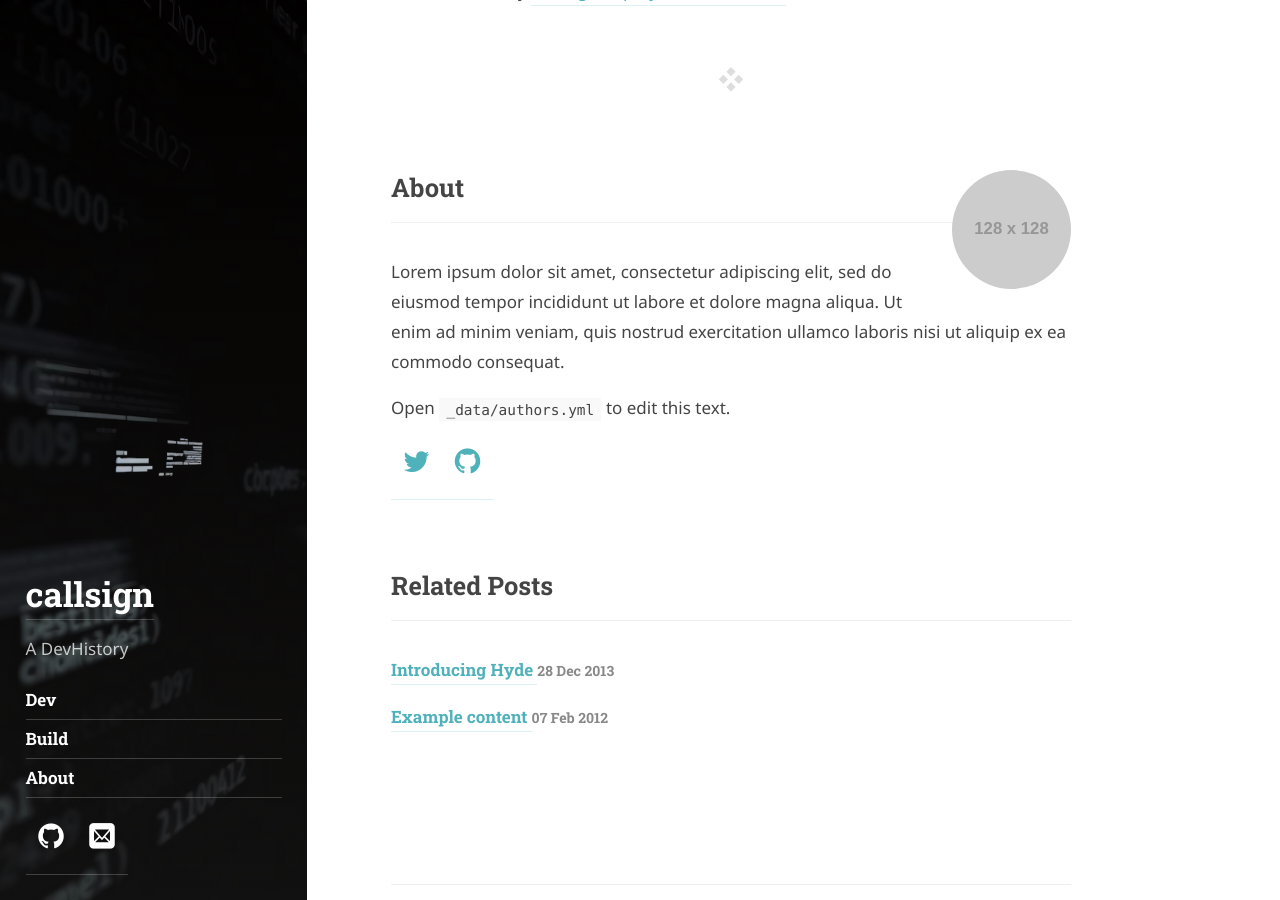
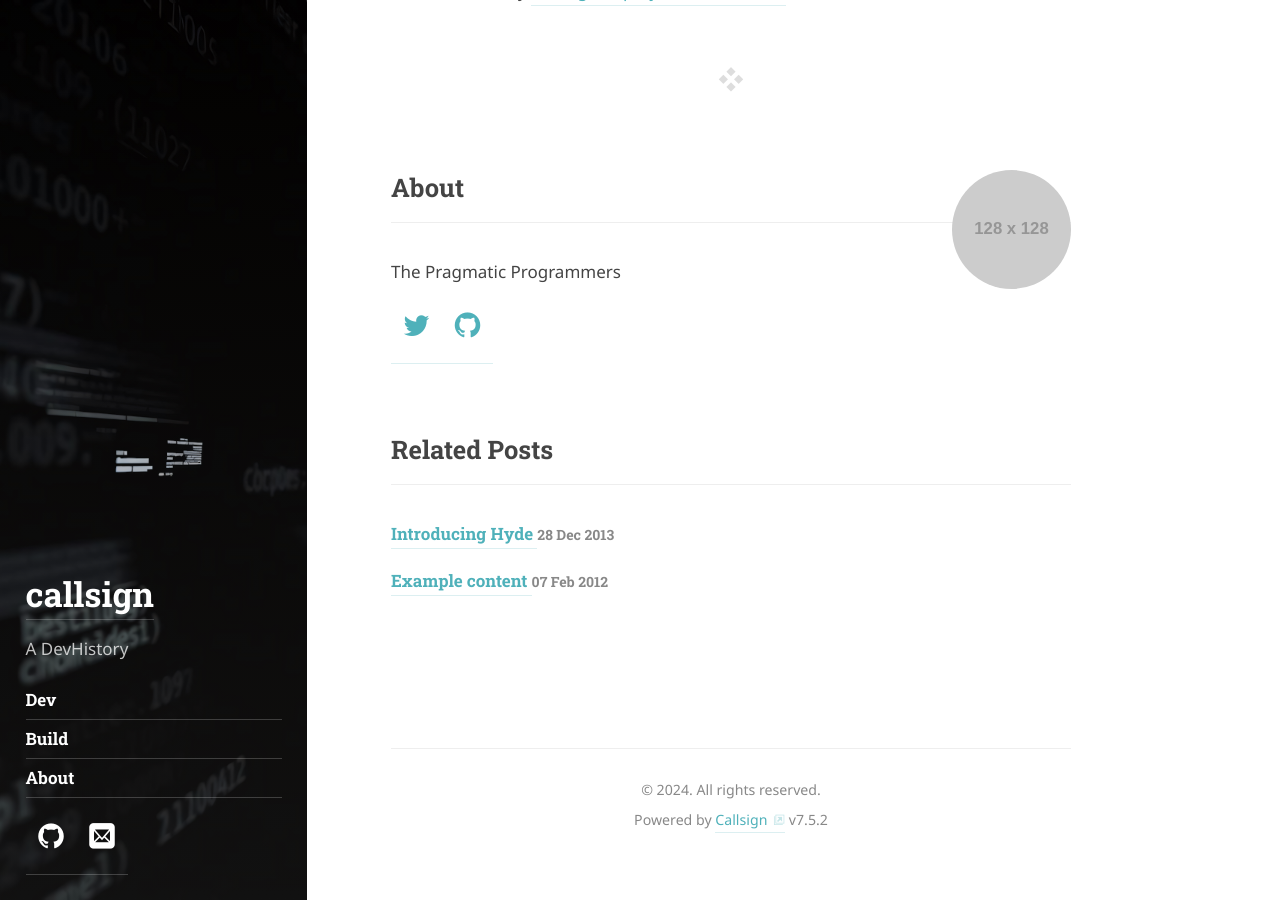
Before and after one commit to callsign88/callsign88.github.io, a Jekyll site: the page built from _posts/2012-02-06-whats-jekyll.md, in a window 1280 px wide and 900 px high, scrolled down 719 px. Built offline with Jekyll 4.4.1, drawn with Linux system fonts in a browser that asks for light colours; some web fonts are replaced.

Commit message:
Correct email typo and update author2 information

```diff
--- a/_data/authors.yml
+++ b/_data/authors.yml
@@ -3,7 +3,7 @@
 # Change `author1` to your shortname.
 author1:
   name: callsign
-  email: callsign88@gmaii.com
+  email: callsign88@gmail.com
 
   # Used at the bottom of each page and at the top of the `about` layout
   # Markdown enabled, can use multiple paragraphs (enabled by `|`)
@@ -67,17 +67,15 @@ author1:
 
 # Another author (optional)
 author2:
-  name:              <firtname> <lastname>
-  email:             <mail@domain.tld>
+  name:              callsign
+  email:             callsign88@gmail.com
   about:             |
-    Lorem ipsum dolor sit amet, consectetur adipiscing elit,
-    sed do eiusmod tempor incididunt ut labore et dolore magna aliqua.
-    Ut enim ad minim veniam, quis nostrud exercitation ullamco laboris nisi ut aliquip ex ea commodo consequat.
+    The Pragmatic Programmers
 
-    Open `_data/authors.yml` to edit this text.
+
   picture:           https://placehold.it/128x128
   twitter:           <username>
-  github:            <username>
+  github:            <callsign88>
   accent_color:      '#268bd2'
   accent_image:
     background:      '#202020'
```
